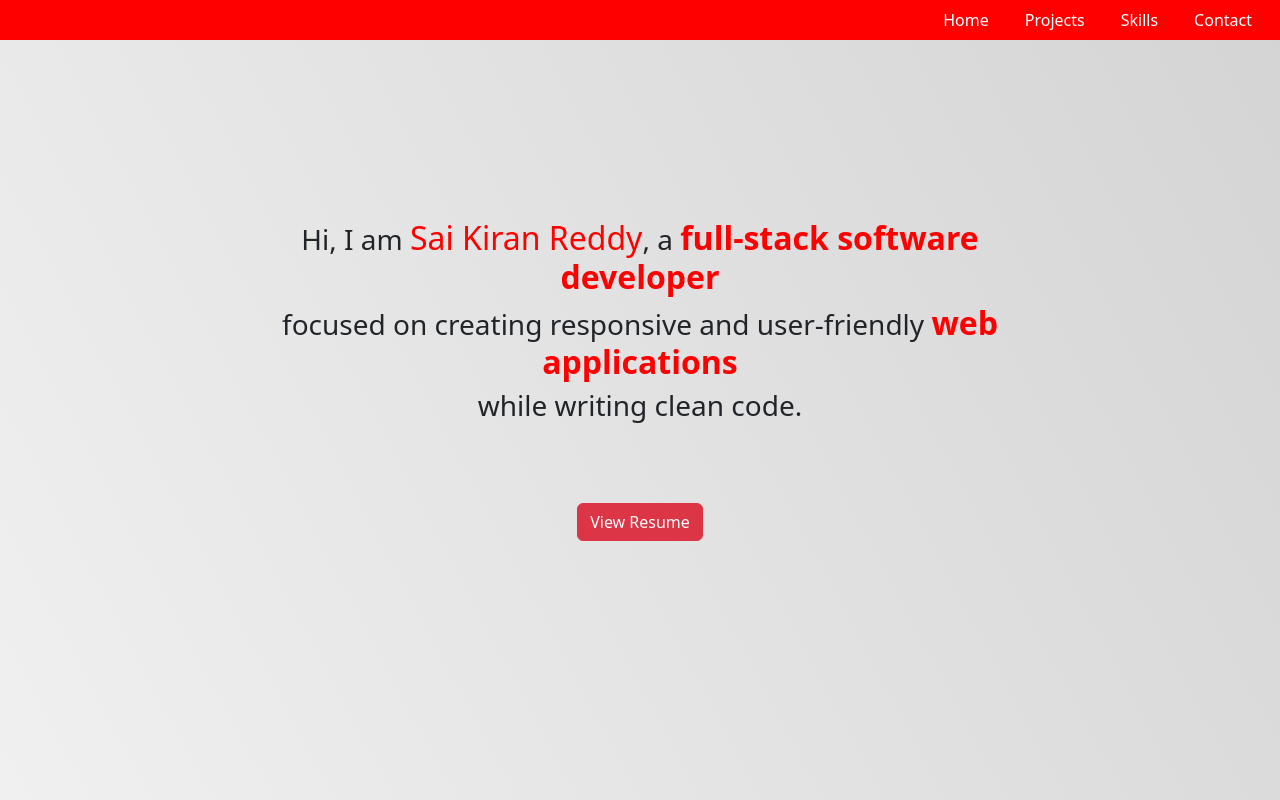
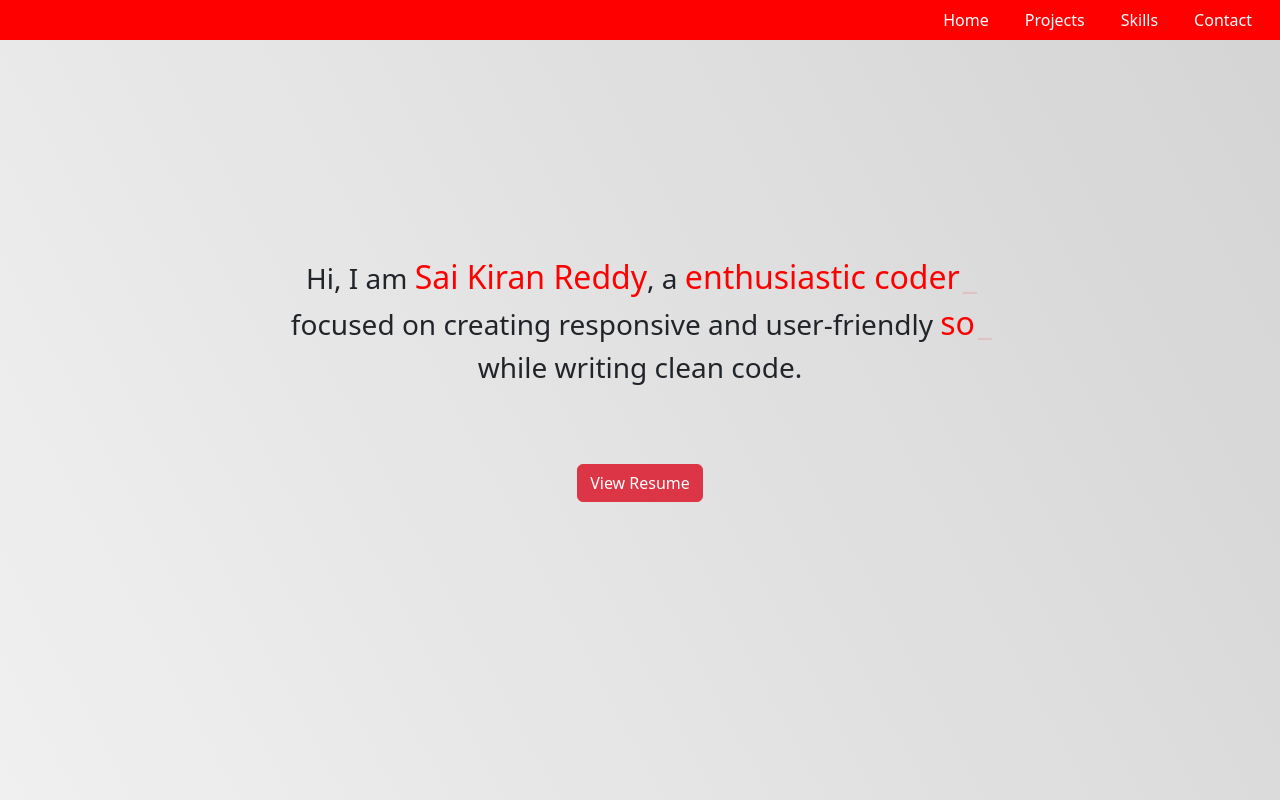
Before and after one commit to saiyskr/Portfolio-react, a React (Create React App) app: page / in a window 1280 px wide. Shown: the top 800 px of the page. Built offline with nearby package versions, Linux system fonts and the light colour scheme.

Commit message:
type writer

```diff
--- a/package.json
+++ b/package.json
@@ -13,6 +13,8 @@
     "react": "^18.2.0",
     "react-dom": "^18.2.0",
     "react-scripts": "^5.0.1",
+    "react-simple-typewriter": "^5.0.1",
+    "react-typed": "^2.0.12",
     "web-vitals": "^2.1.4"
   },
   "scripts": {
--- a/src/Home.js
+++ b/src/Home.js
@@ -1,4 +1,5 @@
 import React from 'react';
+import { Typewriter } from 'react-simple-typewriter';
 
 const Home = () => {
   const handleViewResume = () => {
@@ -8,12 +9,38 @@ const Home = () => {
   return (
     <section className='home-section' id="home">
       <div className="content">
-        <h3>Hi, I am <span>Sai Kiran Reddy</span>, a <strong>full-stack software developer</strong></h3>
-        <h3>focused on creating responsive and user-friendly <strong>web applications</strong></h3>
+        <h3>
+          Hi, I am <span>Sai Kiran Reddy</span>, a{' '}
+          <strong>
+            <Typewriter
+              words={['full-stack software developer', 'enthusiastic coder', 'tech enthusiast']}
+              loop={0}
+              cursor
+              cursorStyle='_'
+              typeSpeed={70}
+              deleteSpeed={50}
+              delaySpeed={1000}
+            />
+          </strong>
+        </h3>
+        <h3>
+          focused on creating responsive and user-friendly{' '}
+          <strong>
+            <Typewriter
+              words={['web applications','software solutions']}
+              loop={0}
+              cursor
+              cursorStyle='_'
+              typeSpeed={70}
+              deleteSpeed={50}
+              delaySpeed={1000}
+            />
+          </strong>
+        </h3>
         <h3>while writing clean code.</h3>
       </div>
       <br />
-      <button className="btn btn-danger resume-btn m-5" onClick={handleViewResume}>
+      <button className="btn btn-danger m-5" onClick={handleViewResume}>
         View Resume
       </button>
     </section>
```
Also changed, not shown: 1 other file (tests, documents, lock files or other folders).
